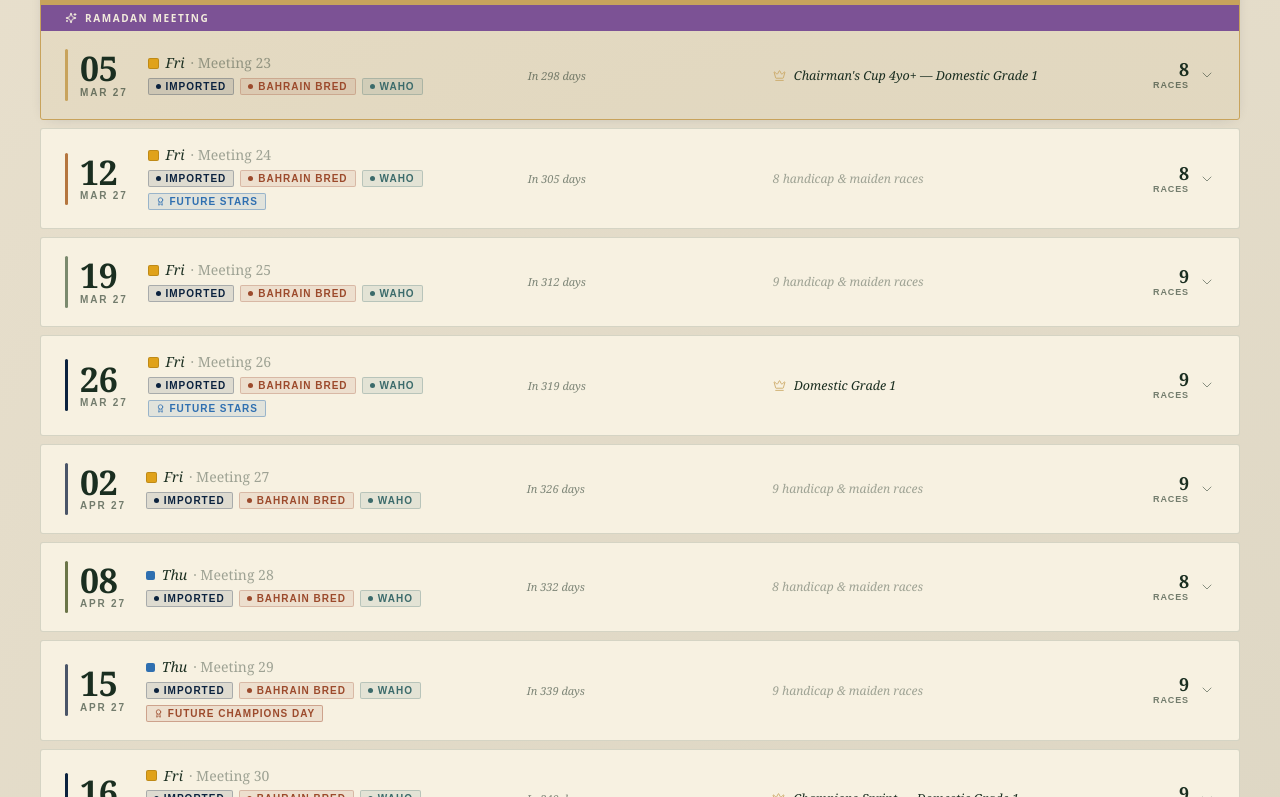
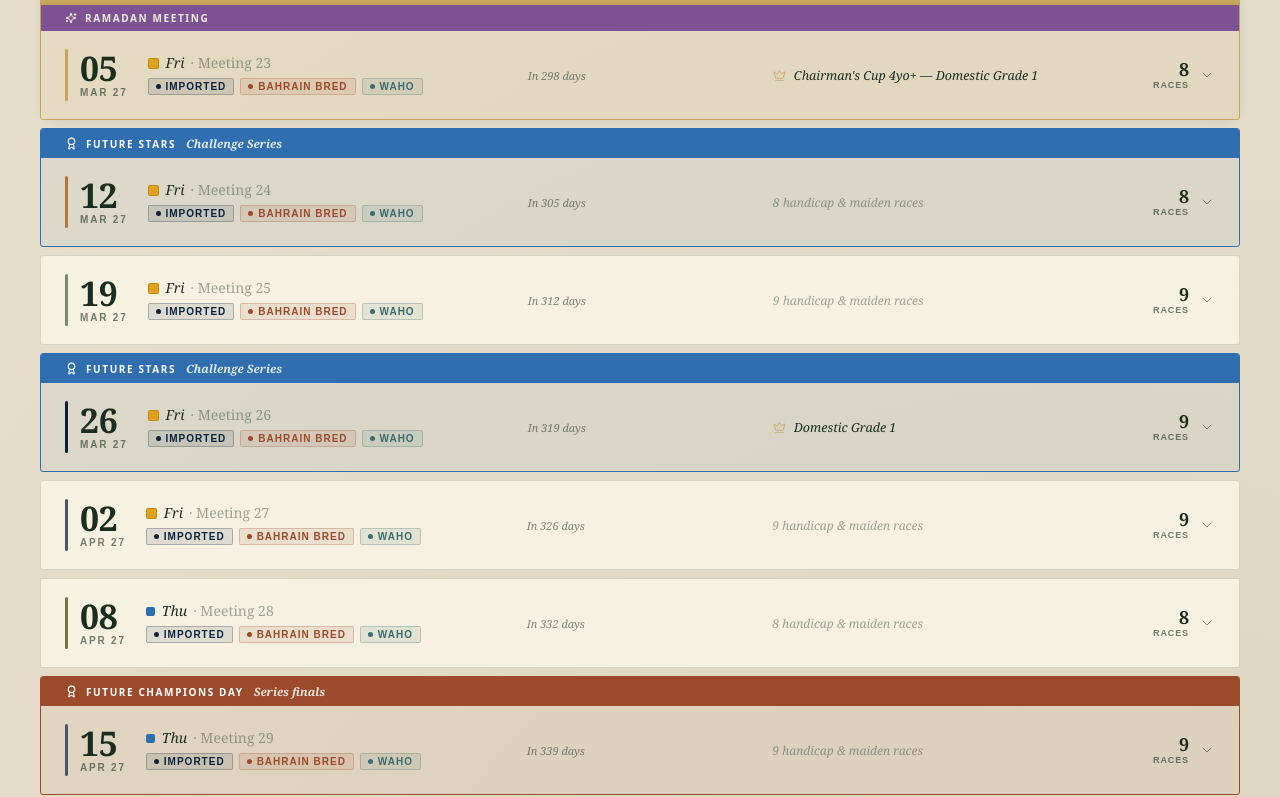
Before and after one commit to REHCBH/rehc-race-programme2026-27, a React (Vite) app: page / in a window 1280 px wide. Shown: the part 3263-4060 px from the top of the page. Built offline with nearby package versions, Linux system fonts and the light colour scheme.

Commit message:
Add files via upload

```diff
--- a/src/App.jsx
+++ b/src/App.jsx
@@ -505,9 +505,9 @@ const SERIES_DAYS = {
   30: 'champions'          // Season finale — Champions Day
 };
 const SERIES_META = {
-  champions:       { label: 'Champions Day',        color: '#2E8B57' }, // green
-  futureChampions: { label: 'Future Champions Day', color: '#9C4A2C' }, // brown/rust
-  futureStars:     { label: 'Future Stars',         color: '#2F6FB0' }  // blue
+  champions:       { label: 'Champions Day',        color: '#2E8B57', tagline: 'Season finale' },        // green
+  futureChampions: { label: 'Future Champions Day', color: '#9C4A2C', tagline: 'Series finals' },         // brown/rust
+  futureStars:     { label: 'Future Stars',         color: '#2F6FB0', tagline: 'Challenge Series' }       // blue
 };
 function seriesInfo(meetingNumbers) {
   if (!meetingNumbers) return null;
@@ -1180,9 +1180,9 @@ function MeetingCard({ raceDay, isOpen, onToggle, onRaceClick, todayIso, isMobil
 
   return (
     <div style={{
-      backgroundColor: isOpen ? C.paper : (isFeatureDay ? 'rgba(200,163,92,0.08)' : C.parchment),
-      border: '1px solid ' + (isFeatureDay ? ribbonScheme.bg : (isOpen ? spineAccent.bg : C.forestSoft)),
-      borderWidth: isFeatureDay ? '1.5px' : '1px',
+      backgroundColor: isOpen ? C.paper : (isFeatureDay ? 'rgba(200,163,92,0.08)' : (series ? series.color + '0D' : C.parchment)),
+      border: '1px solid ' + (isFeatureDay ? ribbonScheme.bg : (series ? series.color : (isOpen ? spineAccent.bg : C.forestSoft))),
+      borderWidth: (isFeatureDay || series) ? '1.5px' : '1px',
       borderRadius: '3px', overflow: 'hidden',
       transition: 'all 0.25s ease',
       boxShadow: isOpen ? '0 4px 20px -8px rgba(26,46,32,0.15)' : (isFeatureDay ? '0 2px 14px -8px rgba(11,34,62,0.3)' : 'none')
@@ -1226,6 +1226,29 @@ function MeetingCard({ raceDay, isOpen, onToggle, onRaceClick, todayIso, isMobil
             textTransform: 'uppercase', fontFamily: FONT_BODY
           }}>
             {isRamadanThu ? 'Ramadan Meeting · Thursday' : 'Ramadan Meeting'}
+          </span>
+        </div>
+      )}
+      {/* Series ribbon — Champions Day / Future Champions Day / Future Stars */}
+      {series && (
+        <div style={{
+          display: 'flex', alignItems: 'center', gap: '8px',
+          padding: isMobile ? '6px 18px' : '7px 24px',
+          backgroundColor: series.color,
+          color: '#FFFFFF'
+        }}>
+          <Award size={13} strokeWidth={2} style={{ flexShrink: 0 }} />
+          <span style={{
+            fontSize: '10px', fontWeight: 800, letterSpacing: '0.16em',
+            textTransform: 'uppercase', fontFamily: FONT_BODY
+          }}>
+            {series.label}
+          </span>
+          <span style={{
+            fontSize: '11.5px', fontFamily: FONT_DISPLAY, fontStyle: 'italic',
+            fontWeight: 600, marginLeft: '2px', color: 'rgba(255,255,255,0.85)'
+          }}>
+            {series.tagline}
           </span>
         </div>
       )}
@@ -1309,18 +1332,6 @@ function MeetingCard({ raceDay, isOpen, onToggle, onRaceClick, todayIso, isMobil
                 }}>
                   <Sparkles size={9} strokeWidth={2} />
                   Turf Series
-                </span>
-              )}
-              {series && (
-                <span style={{
-                  display: 'inline-flex', alignItems: 'center', gap: '5px',
-                  fontSize: '10px', textTransform: 'uppercase', letterSpacing: '0.1em',
-                  fontWeight: 700, color: series.color,
-                  padding: '2px 7px', backgroundColor: series.color + '1A',
-                  borderRadius: '2px', border: '1px solid ' + series.color + '66'
-                }}>
-                  <Award size={9} strokeWidth={2} />
-                  {series.label}
                 </span>
               )}
             </div>
```
